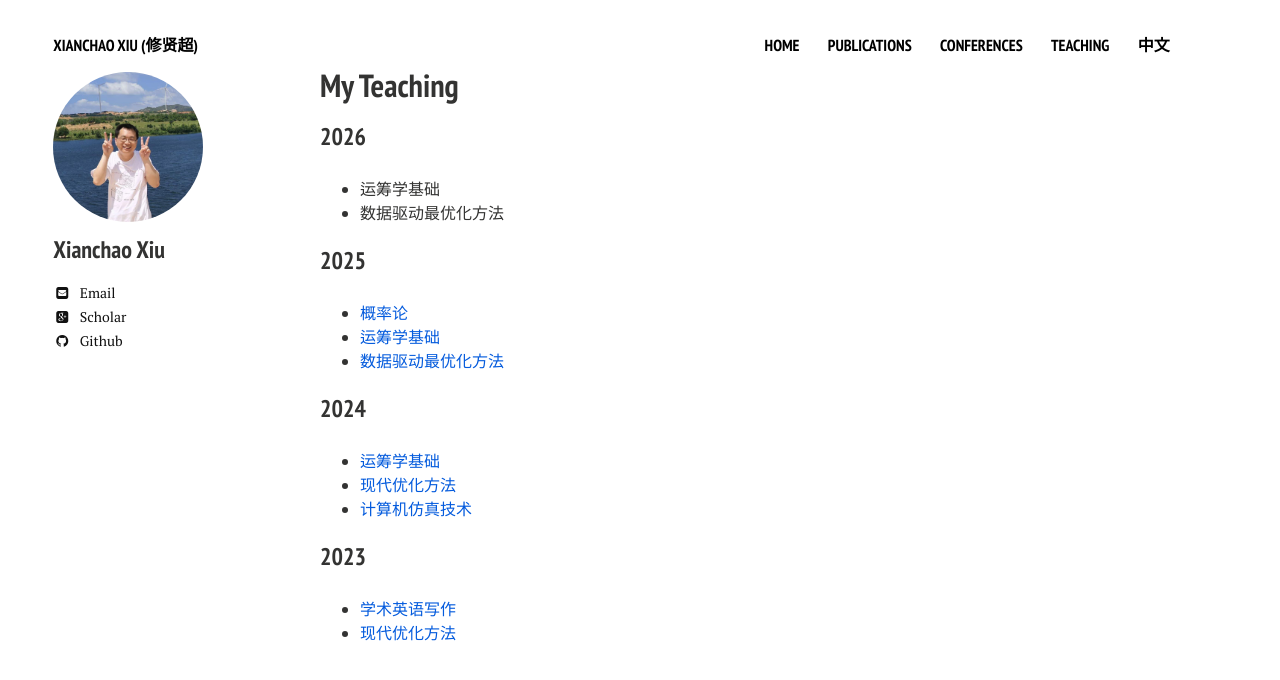
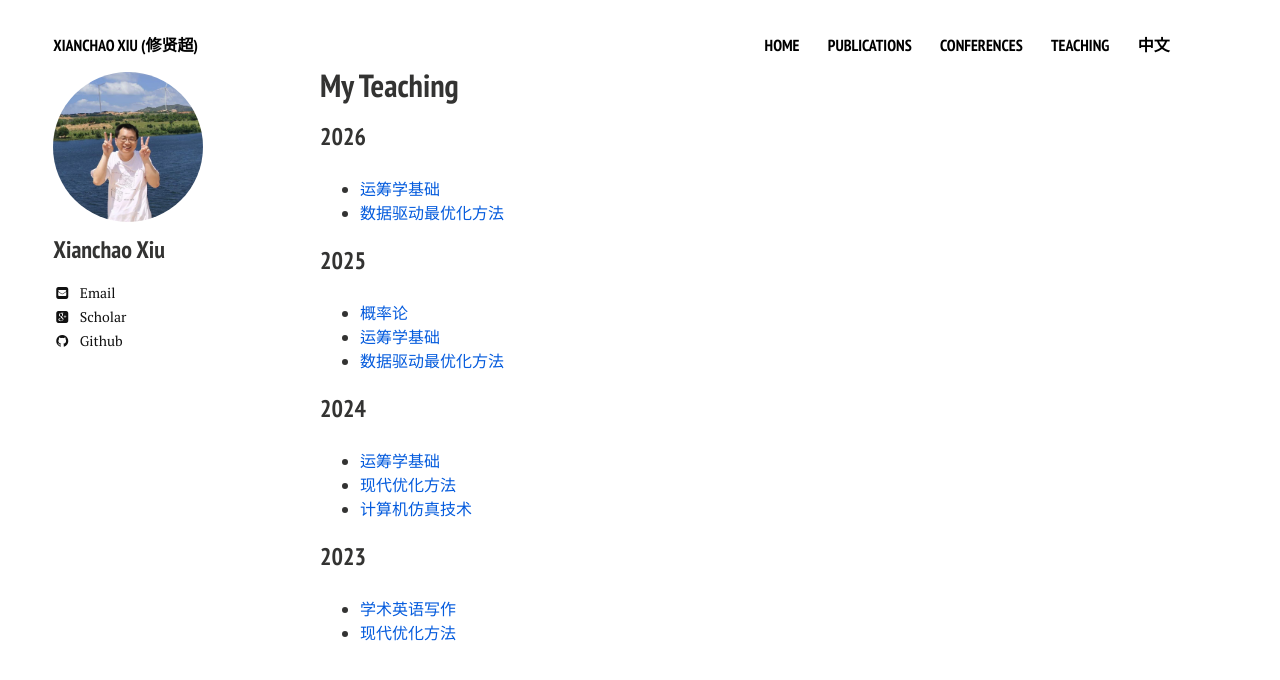
Before and after one commit to xianchaoxiu/xianchaoxiu.github.io, a Jekyll site: the page built from teaching/index.md, in a window 1280 px wide. Shown: the top 680 px of the page. Built offline with Jekyll 4.4.1, drawn with Linux system fonts in a browser that asks for light colours; nearby versions of some CDN libraries.

Commit message:
Update index.md

```diff
--- a/teaching/index.md
+++ b/teaching/index.md
@@ -8,8 +8,8 @@ share: false
 ---
 
 ### 2026
-* 运筹学基础 <br>
-* 数据驱动最优化方法  <br>
+* <a href="https://xianchaoxiu.github.io/teaching/OR/2026" class="textlink" target="_blank"> 运筹学基础  </a><br>
+* <a href="https://xianchaoxiu.github.io/teaching/OPT/2026" class="textlink" target="_blank"> 数据驱动最优化方法  </a><br>
 
 ### 2025
 * <a href="https://xianchaoxiu.github.io/teaching/PRO/2025" class="textlink" target="_blank"> 概率论 </a><br>
```
